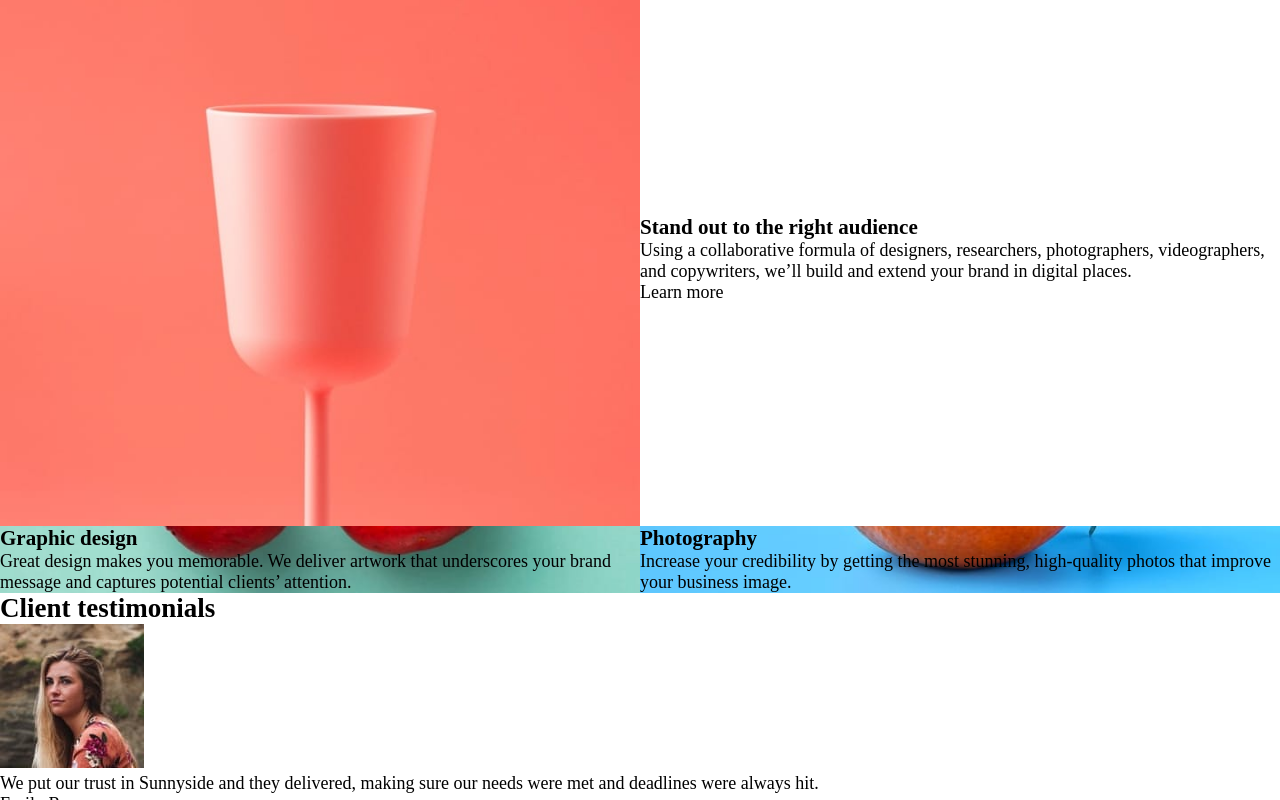
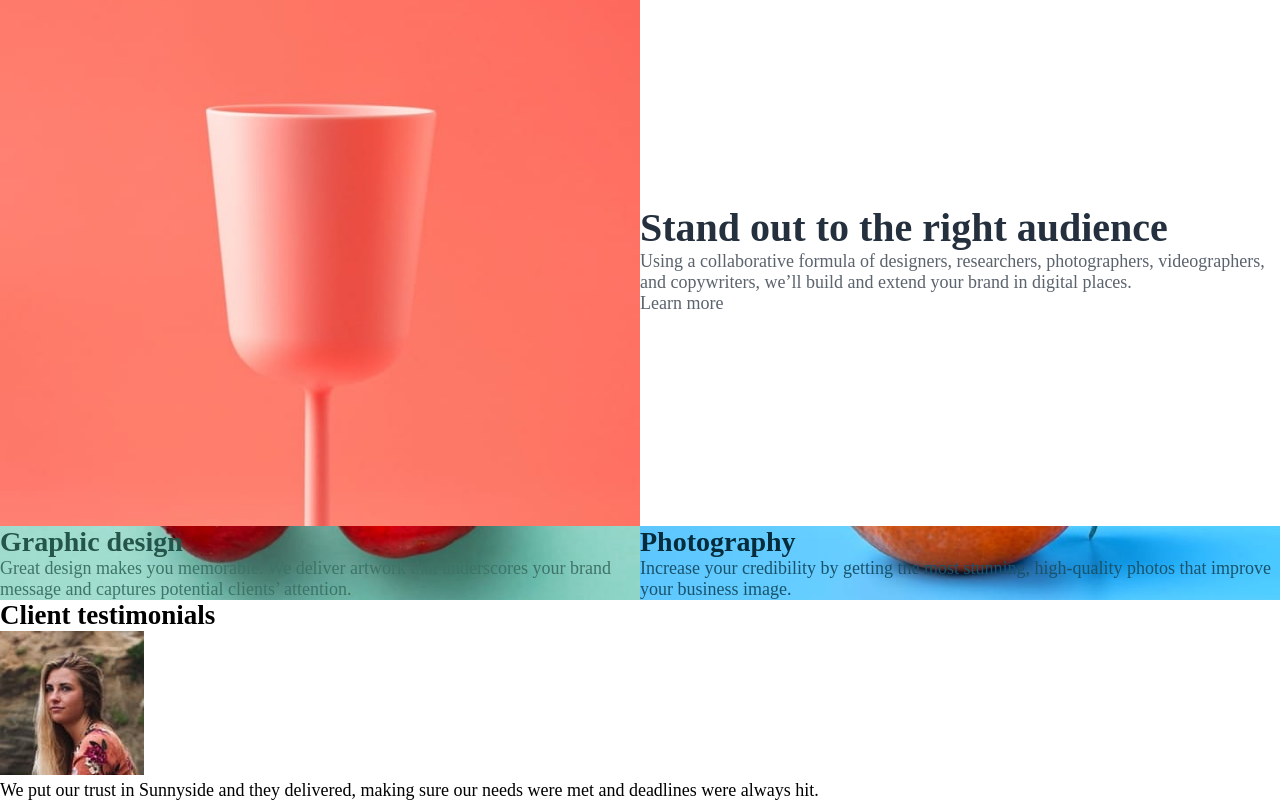
Before and after one commit to Iliess-A/sunnyside-agency, a plain HTML site: page index.html in a window 1280 px wide. Shown: the part 1341-2141 px from the top of the page. Drawn offline with Linux system fonts and the light colour scheme.

Commit message:
ajout des couleur sur le text

```diff
--- a/style.scss
+++ b/style.scss
@@ -90,11 +90,12 @@ html{
                     width: 50%;
                     h1{
                         max-width: 100%;
-
-
+                        color: #24303E;
+                        font-size: 40px;
                     }
                     p{
                         max-width: 100%;
+                        color: #5B636D;
                     }
                     img{
                         width: 100%;
@@ -107,11 +108,25 @@ html{
                     height: auto;
                     width: 50%;
                     @include center-back("asset/photos/image-graphic-design.jpg");
+                    h1{
+                        color: #24554A;
+                        font-size: 28px;
+                    }
+                    p{
+                        color: #3E7467;
+                    }
                 }
                 article.image_orange{
                     height: auto;
                     width: 50%;
                     @include center-back("asset/photos/image-photography.jpg");
+                    h1{
+                        color: #052C3B;
+                        font-size: 28px;
+                    }
+                    p{
+                        color: #19536C ;
+                    }
                 }
             }
             section.testimonials{
```
Also changed, not shown: style.css, 1 other file.
